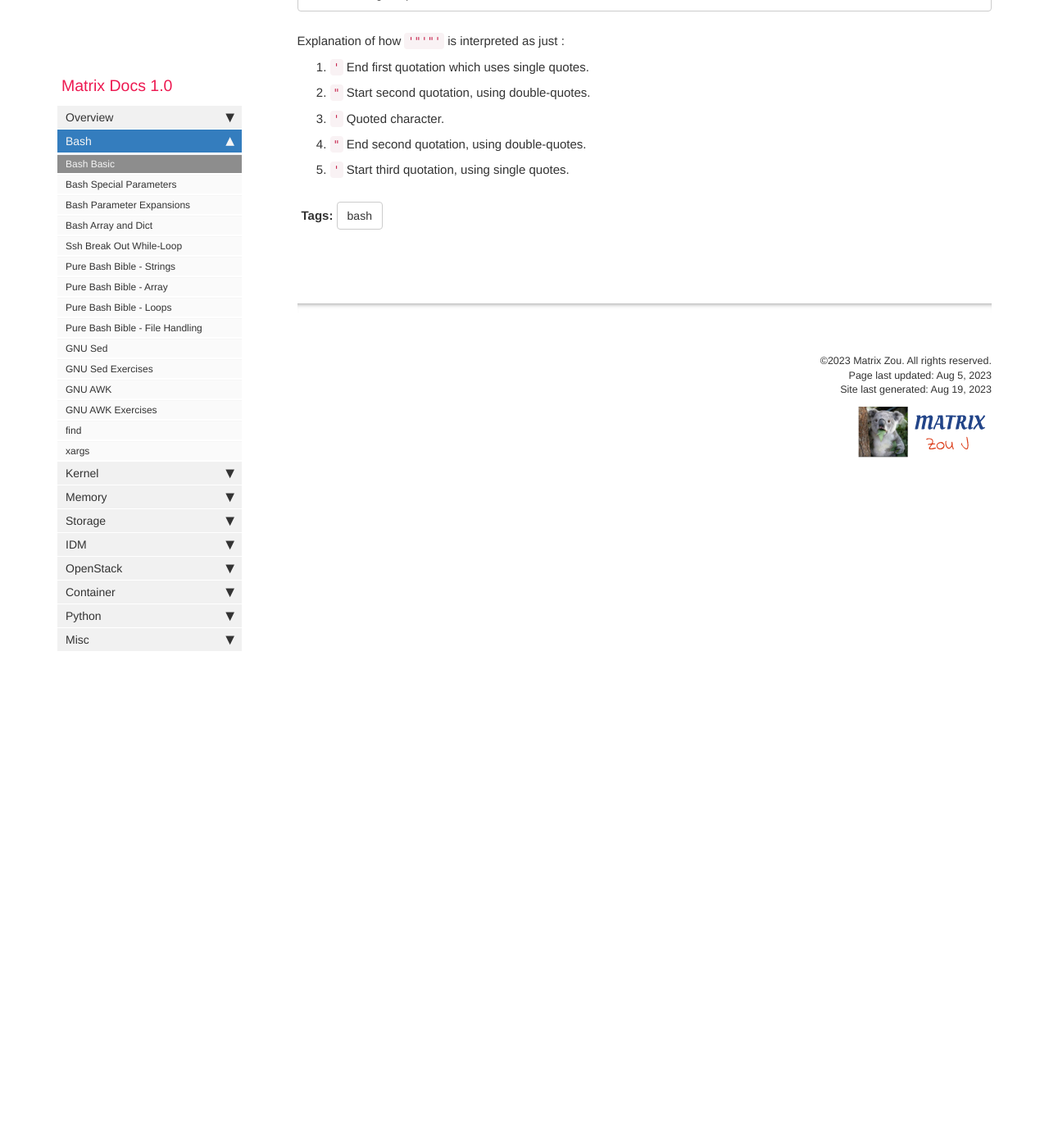
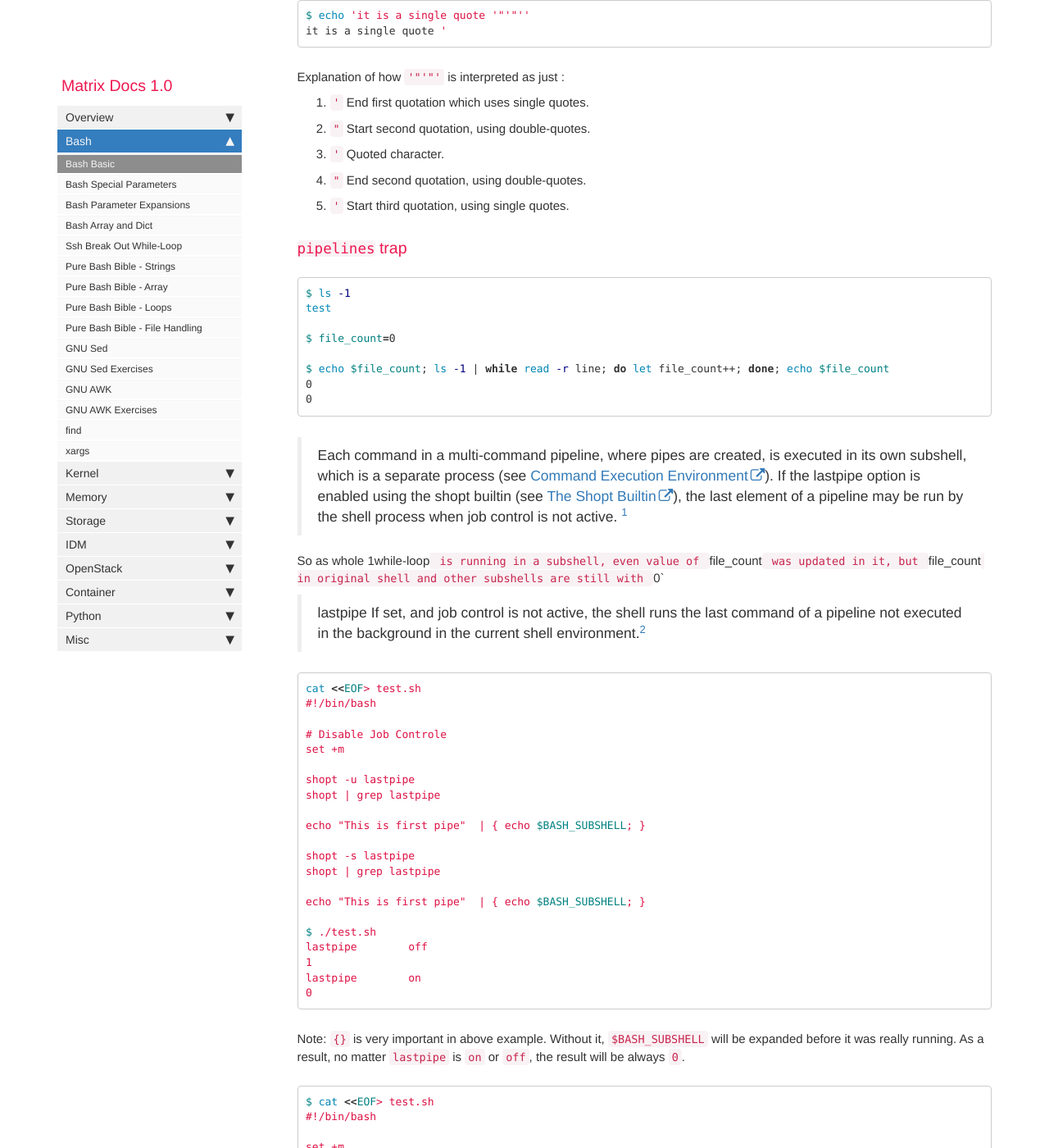
Before and after one commit to matrixzj/documentations, a Jekyll site: the page built from pages/bash/bash_basic.md, in a window 1280 px wide and 1400 px high, scrolled down 7474 px. Shown: the whole window at 82% size. Built offline with Jekyll 4.4.1, drawn with Linux system fonts in a browser that asks for light colours; comment, search, counter and statistics services are not loaded; some of the changed text lies outside the part shown.

Commit message:
There are        1 files have been modified at 2023-08-06 21:55:01 . 	-rw-r--r--  1 jzou  staff  9632 Aug  6 21:54 pages/bash/bash_basic.md No files have been added. No files have been deleted. No file type has been changed.

````diff
--- a/pages/bash/bash_basic.md
+++ b/pages/bash/bash_basic.md
@@ -333,4 +333,83 @@ Explanation of how `'"'"'` is interpreted as just :
 4. `"` End second quotation, using double-quotes.
 5. `'` Start third quotation, using single quotes.
 
+### `pipelines` trap
+```bash
+$ ls -1
+test
+
+$ file_count=0
+
+$ echo $file_count; ls -1 | while read -r line; do let file_count++; done; echo $file_count
+0
+0
+```
+
+> Each command in a multi-command pipeline, where pipes are created, is executed in its own subshell, which is a separate process (see [Command Execution Environment](https://www.gnu.org/software/bash/manual/html_node/Command-Execution-Environment.html)). If the lastpipe option is enabled using the shopt builtin (see [The Shopt Builtin](https://www.gnu.org/software/bash/manual/html_node/The-Shopt-Builtin.html)), the last element of a pipeline may be run by the shell process when job control is not active. [^1]
+
+So as whole 1while-loop` is running in a subshell, even value of `file_count` was updated in it, but `file_count` in original shell and other subshells are still with `0`
+
+> lastpipe
+> If set, and job control is not active, the shell runs the last command of a pipeline not executed in the background in the current shell environment.[^2]
+
+
+```bash
+cat <<EOF> test.sh
+#!/bin/bash
+
+# Disable Job Controle
+set +m
+
+shopt -u lastpipe
+shopt | grep lastpipe
+
+echo "This is first pipe"  | { echo $BASH_SUBSHELL; }
+
+shopt -s lastpipe
+shopt | grep lastpipe
+
+echo "This is first pipe"  | { echo $BASH_SUBSHELL; }
+
+$ ./test.sh
+lastpipe        off
+1
+lastpipe        on
+0
+```
+Note: `{}` is very important in above example. Without it, `$BASH_SUBSHELL` will be expanded before it was really running. As a result, no matter `lastpipe` is `on` or `off`, the result will be always `0`.
+```bash
+$ cat <<EOF> test.sh
+#!/bin/bash
+
+set +m
+
+shopt -u lastpipe
+shopt | grep lastpipe
+
+echo "This is first pipe"  | echo $BASH_SUBSHELL
+
+shopt -s lastpipe
+shopt | grep lastpipe
+
+echo "This is first pipe"  | echo $BASH_SUBSHELL
+EOF
+
+$ ./test.sh
+lastpipe        off
+0
+lastpipe        on
+0
+```
+To resolve the original issue to change `file_count` value after `while-loop` ended, [Process Substitution](https://tldp.org/LDP/abs/html/process-sub.html) will be used.
+```bash
+$ file_count=0
+
+$ echo $file_count; while read -r line; do let file_count++; done < <(ls -1); echo $file_count
+0
+1
+```
+
+[^1]: REF: [Bash Reference Manual - Pipelines](https://www.gnu.org/software/bash/manual/html_node/Pipelines.html)
+[^2]: REF: [Bash Reference Manual - Shopt Builtin](https://www.gnu.org/software/bash/manual/html_node/The-Shopt-Builtin.html)
+
 {% include links.html %}
````
